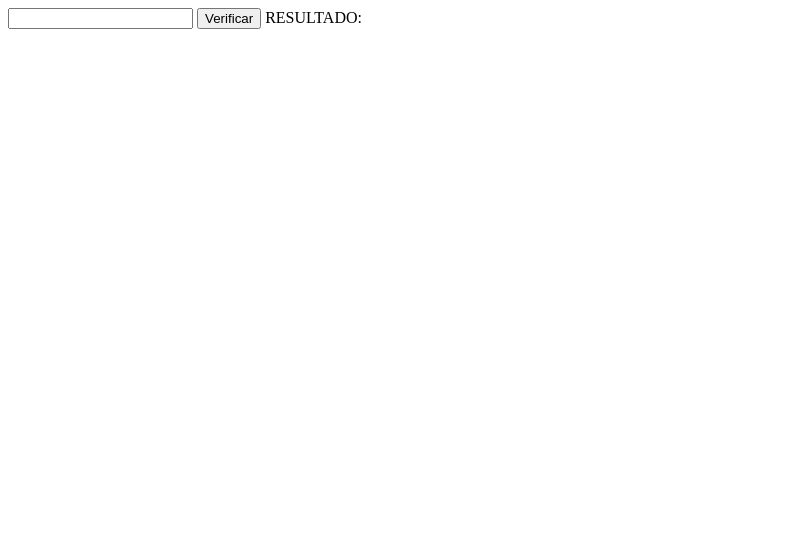
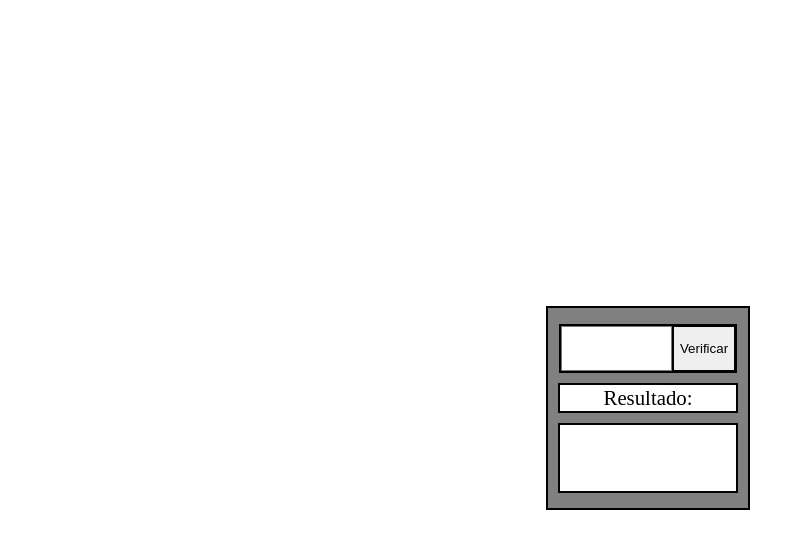
Before and after one commit to renanfortkamp/devinhouse, a plain HTML site: page modulo-01/semana3/ex03/index.html in a window 1280 px wide. Shown: the whole page, without its empty margins (0-805 px from the left). Drawn offline with Linux system fonts and the light colour scheme.

Commit message:
EX03 - Adicionando estilo

```diff
--- a/modulo-01/semana3/ex03/index.html
+++ b/modulo-01/semana3/ex03/index.html
@@ -9,10 +9,14 @@
 </head>
 <body>
     <main>
-
-        <input type="Number" id="numero">
-        <button onclick="verificar()">Verificar</button>
-        RESULTADO:<h2></h2>
+        <div id="verificar">
+          <input type="Number" id="numero">
+          <button onclick="verificar()">Verificar</button>
+        </div>
+        <div id="resultado">
+          <p>Resultado:</p>
+          <h2></h2>
+        </div>
 
     </main>
 </body>
--- a/modulo-01/semana3/ex03/style.css
+++ b/modulo-01/semana3/ex03/style.css
@@ -1,3 +1,74 @@
-h1{
+
+body{
+    display: flex;
+    justify-content: center;
+    align-items: center;
+    width: 100vw;
+    height: 100vh;
+
+
+  }
+  main{
+    display: flex;
+    flex-direction: column;
+    justify-content: center;
+    align-items: center;
+    height: 200px;
+    width: 200px;
+    border: 2px black solid;
+    background-color: gray;
+  }
+
+  #verificar{
+    border: 2px black solid;
+    display: flex;
+  }
+
+  input{
+    text-align: center;
+    width: 103px;
+    font-size: 30px;
+
+  }
+  button{
+    height: 45px;
+    border: 1px black solid;
+    border-left: 2px black solid;
+
+  }
+  #resultado{
+    display: flex;
+    flex-direction: column;
+    justify-content: center;
+    align-items: center;
+    width: 176px;
+    height: 110px;
+    margin-top: 10px;
+  }
+
+  p{
     display:flex;
+    justify-content: center;
+    align-items: center;
+    margin-top: 0px;
+    border: 2px black solid;
+    width: 100%;
+    height: 40px;
+    text-align: center;
+    margin-bottom: 10px;
+    font-size: 1.3rem;
+    background-color: white;
   }
+
+  h2{
+    display:flex;
+    justify-content: center;
+    align-items: center;
+    margin: 0px 0px;
+    border: 2px black solid;
+    width: 100%;
+    text-align: center;
+    height: 100px;
+    font-size: 3rem;
+    background-color: white;
+  }
```
